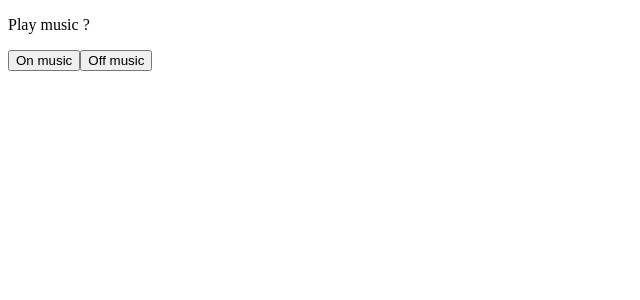
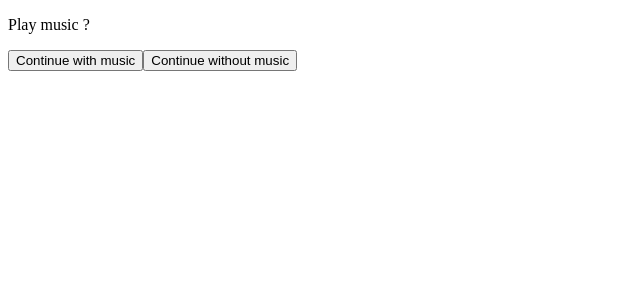
Before and after one commit to tojonirinaAndrian/will-you-be-my-valentine, a Next.js app: page / in a window 1280 px wide. Shown: the top 300 px of the page, without its empty margins (0-640 px from the left). Built offline with nearby package versions, Linux system fonts and the light colour scheme.

Commit message:
changed some text for the play music modal

```diff
--- a/src/app/page.tsx
+++ b/src/app/page.tsx
@@ -41,36 +41,35 @@ export default function Home() {
   };
   const mineAudio = new Audio("/audio/mine.mpeg");
   const [trynaPlay, startPlaying] = useTransition();
-  const [isPlaying, setIsPlaying] = useState<boolean>(false);
   const [choosed, setChoosed] = useState<boolean>(false);
   const onPlayClick = () => {
     console.log("will play the song now!");
-    !isPlaying && startPlaying (async () => {
+    startPlaying (async () => {
       await mineAudio.play();
-      setIsPlaying(true);
     });
   }
   return (
     <>
     {!choosed && <div className="w-screen h-screen bg-black/80 fixed top-0 right-0 flex justify-center items-center p-3">
-      <div className="bg-white p-5 space-y-3 rounded-xl w-full text-center">
+      <div className="bg-white p-5 space-y-3 rounded-xl w-full md:w-[30dvw] text-center">
         <p className="font-2xl font-semibold">Play music ?</p>
-        <div className="w-full md:flex *:w-full *:rounded-md *:p-3 gap-2 space-y-1">
+        <div className="w-full md:flex flex-col md:flex-row *:w-full *:rounded-md *:p-3 gap-1 *:cursor-pointer">
           <button className="bg-green-400 text-green-900"
           onClick={() => {
             onPlayClick();
             setChoosed(true)
           }}
-          >On music</button>
+          >Continue with music</button>
           <button className="bg-blue-200 text-blue-700"
           onClick={() => setChoosed(true)}
-          >Off music</button>
+          >Continue without music</button>
         </div>
       </div>
     </div>}
     <div
     className="flex min-h-screen items-center justify-center dark:bg-black overflow-hidden p-10 bg-red-50"
     >
+      {trynaPlay && <div className="text-center text-red-700 text-xl">Music loading...</div>}
       {choosed && <>
         <main className="flex flex-col gap-3 justify-center items-center text-center">
           <div className="md:w-[25dvw] w-[50dvw]">
@@ -96,7 +95,7 @@ export default function Home() {
               >{stages[where-1].noText}</button>}
             </div>
           </> : <>
-              <div className="text-center font-semibold text-6xl text-red-500">Thanks you Malala</div>
+              <div className="text-center font-semibold text-6xl text-red-500">Thank you Malala</div>
           </>}
         </main>
       </>}
```
